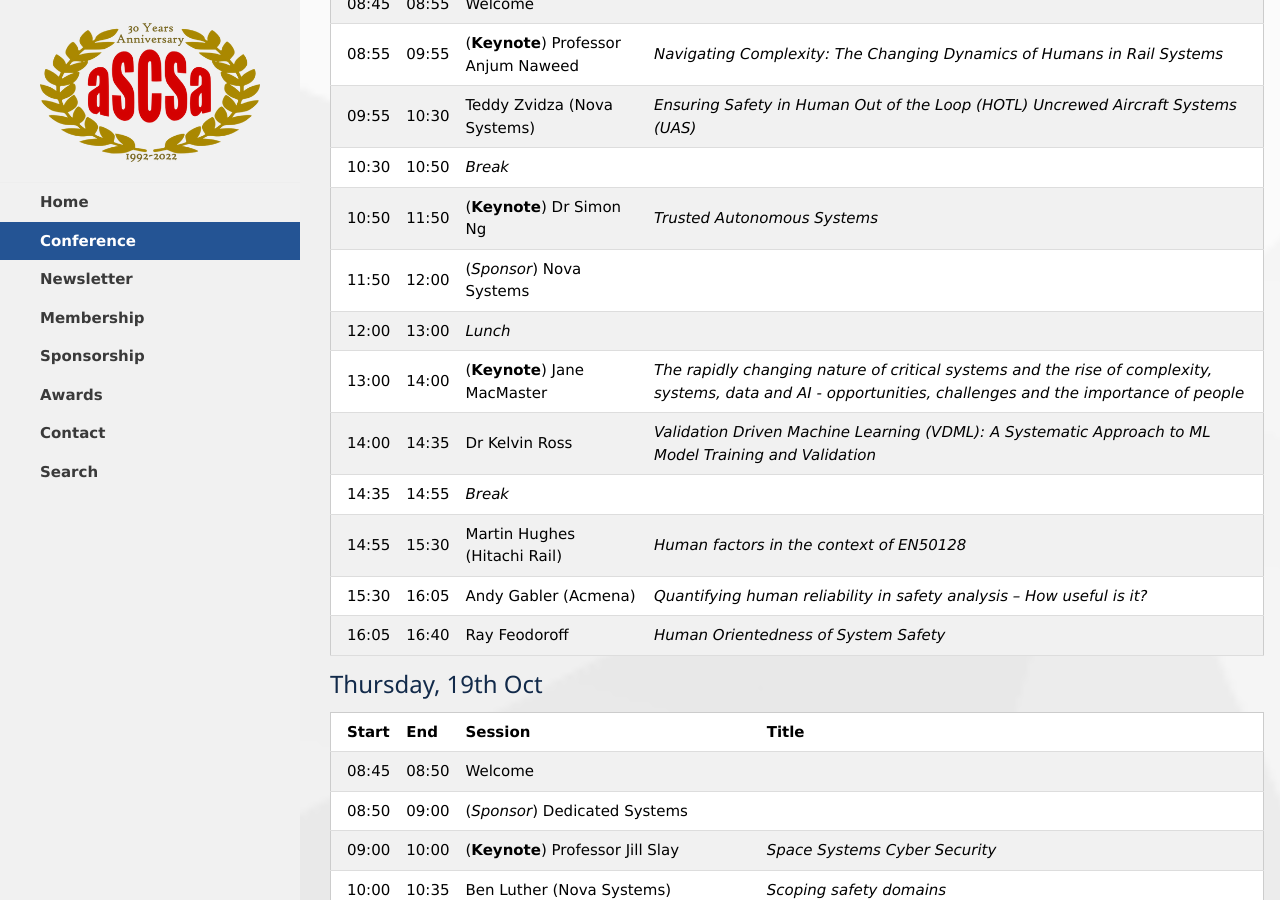
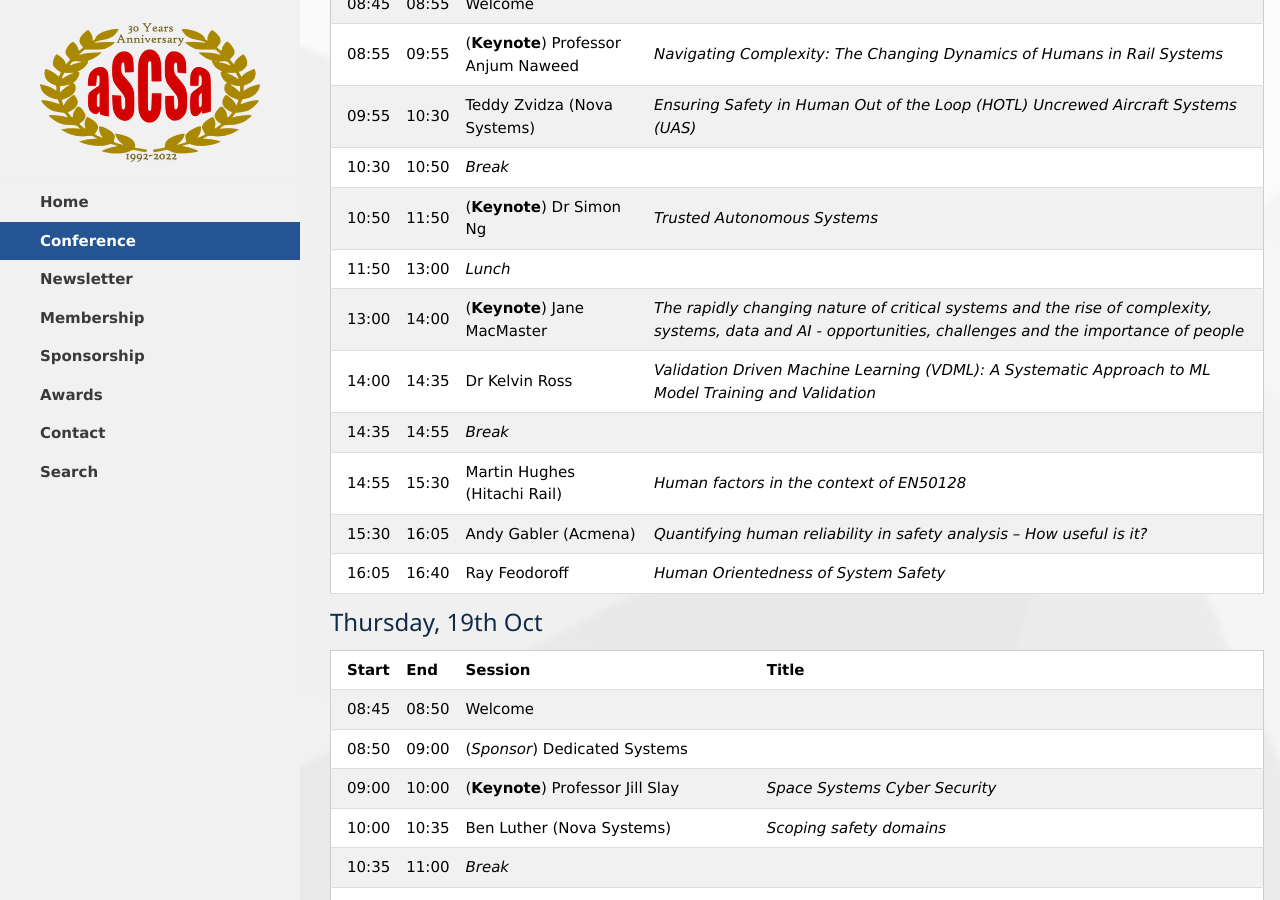
Before and after one commit to aus-safety-critical-systems-assoc/aus-safety-critical-systems-assoc.github.io, a Jekyll site: the page built from _conferences/2023.markdown, in a window 1280 px wide and 900 px high, scrolled down 4764 px. Built offline with Jekyll 4.4.1, drawn with Linux system fonts in a browser that asks for light colours.

Commit message:
Update 2023.markdown

```diff
--- a/_conferences/2023.markdown
+++ b/_conferences/2023.markdown
@@ -140,8 +140,7 @@
 | 09:55 | 10:30 | Teddy Zvidza (Nova Systems) | *Ensuring Safety in Human Out of the Loop (HOTL) Uncrewed Aircraft Systems (UAS)* |
 | 10:30 | 10:50 | *Break* | |
 | 10:50 | 11:50 | (**Keynote**) Dr Simon Ng | *Trusted Autonomous Systems* |
-| 11:50 | 12:00 | (*Sponsor*) Nova Systems | |
-| 12:00 | 13:00 | *Lunch* | |
+| 11:50 | 13:00 | *Lunch* | |
 | 13:00 | 14:00 | (**Keynote**) Jane MacMaster | *The rapidly changing nature of critical systems and the rise of complexity, systems, data and AI - opportunities, challenges and the importance of people* |
 | 14:00 | 14:35 | Dr Kelvin Ross | *Validation Driven Machine Learning (VDML): A Systematic Approach to ML Model Training and Validation* |
 | 14:35 | 14:55 | *Break* | |
```
